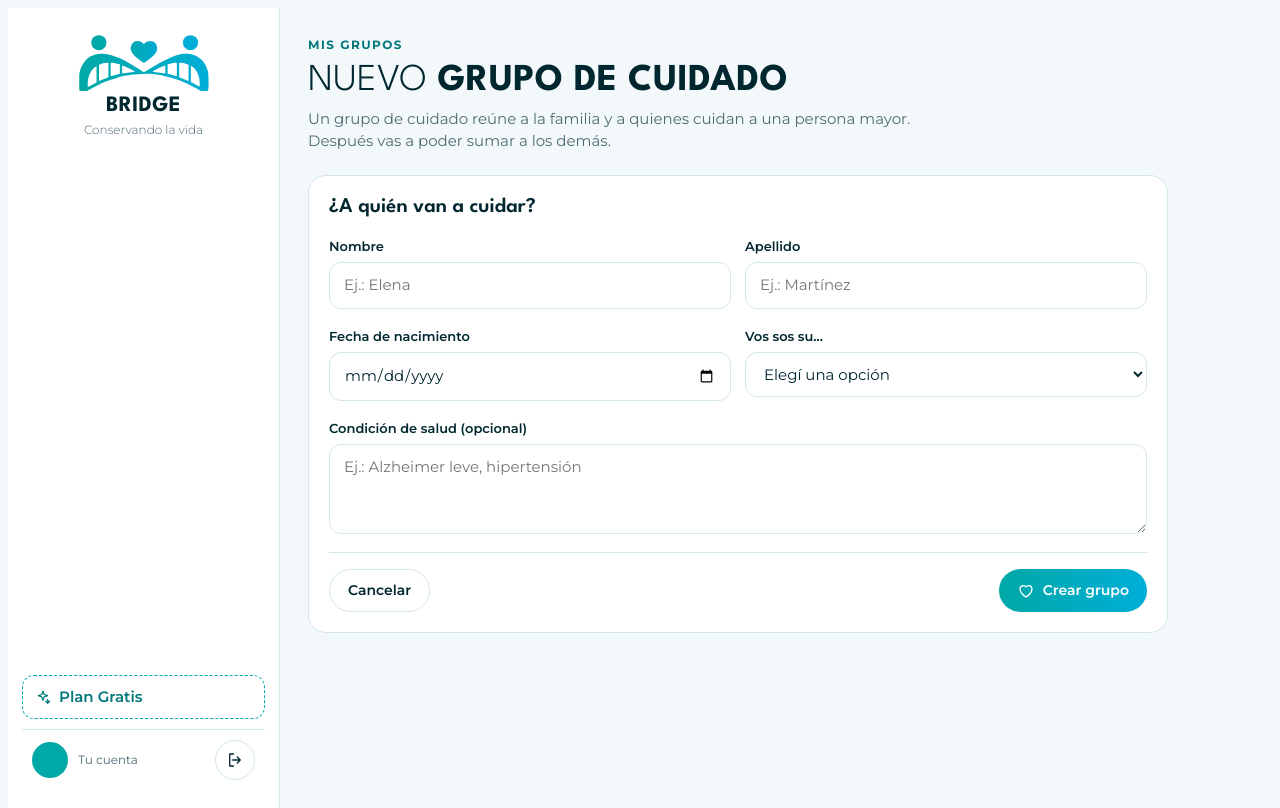
After one commit to priscilanaiman/Bridge_v2, an ASP.NET Core app: template Views/Grupos/Crear.cshtml in a window 1280 px wide. The commit adds this page. Run offline with ASP.NET Core 8, Linux system fonts and the light colour scheme; the template is opened without the code that fills it, so the values that code supplies are empty.

Commit message:
Agregamos el formulario para crear un grupo de cuidado

```diff
--- /dev/null
+++ b/Views/Grupos/Crear.cshtml
@@ -0,0 +1,54 @@
+@{
+    ViewData["Title"] = "Nuevo grupo de cuidado";
+    Layout = "_LayoutPrivado";
+}
+
+<div class="page-head">
+    <div class="grow">
+        <div class="eyebrow">Mis grupos</div>
+        <h1 class="page-title"><span class="thin">Nuevo</span> grupo de cuidado</h1>
+        <p class="page-sub">Un grupo de cuidado reúne a la familia y a quienes cuidan a una persona mayor. Después vas a poder sumar a los demás.</p>
+    </div>
+</div>
+<form class="card wizard-card" action='@Url.Action("Crear", "Grupos")' method="post" novalidate>
+    <h2 class="section-title">¿A quién van a cuidar?</h2>
+    <div class="form-grid">
+        <div class="field">
+            <label for="gr-nombre">Nombre</label>
+            <input id="gr-nombre" class="input" type="text" name="nombre" value="@ViewBag.NombreAdultoMayor" placeholder="Ej.: Elena">
+        </div>
+        <div class="field">
+            <label for="gr-apellido">Apellido</label>
+            <input id="gr-apellido" class="input" type="text" name="apellido" value="@ViewBag.Apellido" placeholder="Ej.: Martínez">
+        </div>
+    </div>
+    <div class="form-grid">
+        <div class="field">
+            <label for="gr-nacimiento">Fecha de nacimiento</label>
+            <input id="gr-nacimiento" class="input" type="date" name="fechaNacimiento" value="@ViewBag.FechaNacimiento">
+        </div>
+        <div class="field">
+            <label for="gr-rol">Vos sos su…</label>
+            <select id="gr-rol" class="input" name="rol">
+                <option value="">Elegí una opción</option>
+                <option>Hijo/a</option>
+                <option>Nieto/a</option>
+                <option>Sobrino/a</option>
+                <option>Hermano/a</option>
+                <option>Esposo/a</option>
+                <option>Yerno/Nuera</option>
+                <option>Cuidador/a</option>
+                <option>Otros</option>
+            </select>
+        </div>
+    </div>
+    <div class="field">
+        <label for="gr-condicion">Condición de salud (opcional)</label>
+        <textarea id="gr-condicion" class="input" name="condicionSalud" placeholder="Ej.: Alzheimer leve, hipertensión">@ViewBag.CondicionSalud</textarea>
+    </div>
+    <p class="form-error" role="alert">@ViewBag.Error</p>
+    <div class="actions separados acciones-formulario">
+        <a class="btn ghost" href='@Url.Action("Index", "Inicio")'>Cancelar</a>
+        <button class="btn" type="submit"><span class="icono icono-corazon icono-md" aria-hidden="true"></span> Crear grupo</button>
+    </div>
+</form>
--- a/wwwroot/css/site.css
+++ b/wwwroot/css/site.css
@@ -536,3 +536,4 @@ html { scroll-behavior: smooth; }
 .grupo-datos strong { font-size: 17px; }
 .grupo-datos small { color: var(--muted); }
 .plan-pill > .icono { margin-left: 0; }
+.acciones-formulario { border-top: 1px solid var(--line); padding-top: 16px; }
```
Also changed, not shown: Controllers/GruposController.cs (added, +76 -0 lines).
